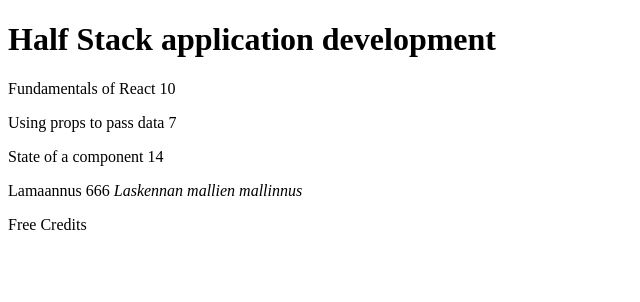
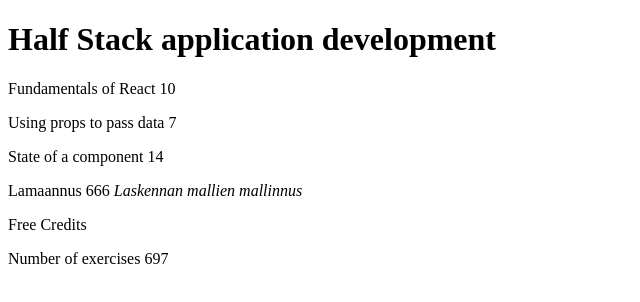
Before and after one commit to shamaanikala/FullStack-HY-k2023, a React (Create React App) app in the folder osa2/kurssitiedot/: page / in a window 1280 px wide. Shown: the top 302 px of the page, without its empty margins (0-640 px from the left). Built offline with nearby package versions, Linux system fonts and the light colour scheme.

Commit message:
Teht.2.2: Tehtävien kokonaismäärä sivulle

```diff
--- a/osa2/kurssitiedot/src/App.js
+++ b/osa2/kurssitiedot/src/App.js
@@ -36,13 +36,25 @@ const Content = ({parts}) => {
 // total lasketaan mallivastauksissa App-
 // komponentissa annettujen exercisesX summana, joka
 // annetaan totallille propsina
-const Total = (props) => {
-  console.log(props)
-  console.log('Tulostetaan forEach taulukosta:')
-  props.parts.forEach(value => {
-    console.log(value)
-  })
-  const summa = props.parts[0].exercises + props.parts[1].exercises + props.parts[2].exercises
+const Total = ({parts}) => {
+  console.log(parts)
+  //console.log('Tulostetaan forEach taulukosta:')
+  //props.parts.forEach(value => {
+  //  console.log(value)
+  //})
+  //const summa = props.parts[0].exercises + props.parts[1].exercises + props.parts[2].exercises
+  const summa = parts.reduce((summa,osa) => {
+    if (!Object.hasOwn(osa,'exercises')) {
+      // jostain syystä undefined ei jää haaviin === null
+      console.log('Osalle ei ole määritelty tehtävien määrää!')
+      return summa
+    }
+    console.log('tehtävät löytyvät')
+    summa += osa.exercises
+    console.log('reducessa',summa,osa,osa.exercises)
+    return summa
+  },0)
+  console.log('Tehtävien summa',summa)
   return (
     <p>Number of exercises {summa}</p>
   )
@@ -54,10 +66,10 @@ const Course = ({course}) => {
     <>
       <Header course={course.name} />
       <Content parts={course.parts} />
+      <Total parts={course.parts} />
     </>
   )
 }
-//<Total parts={course.parts} />
 
 const App = () => {
   const course = {
```
